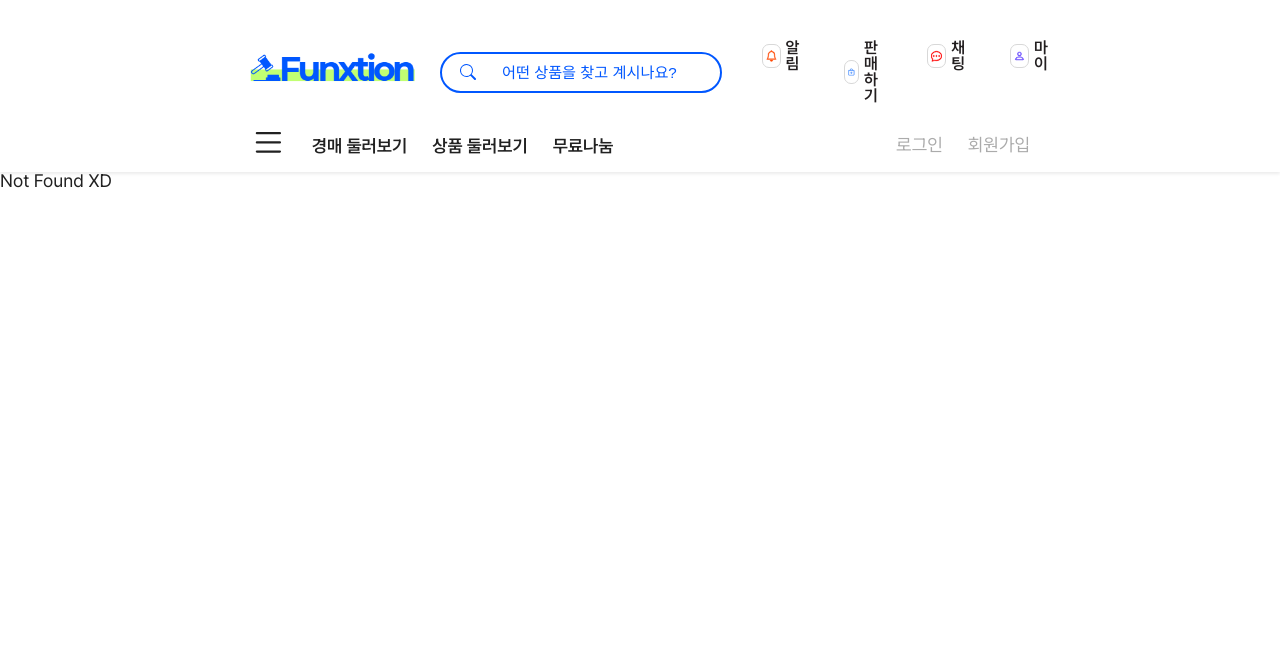
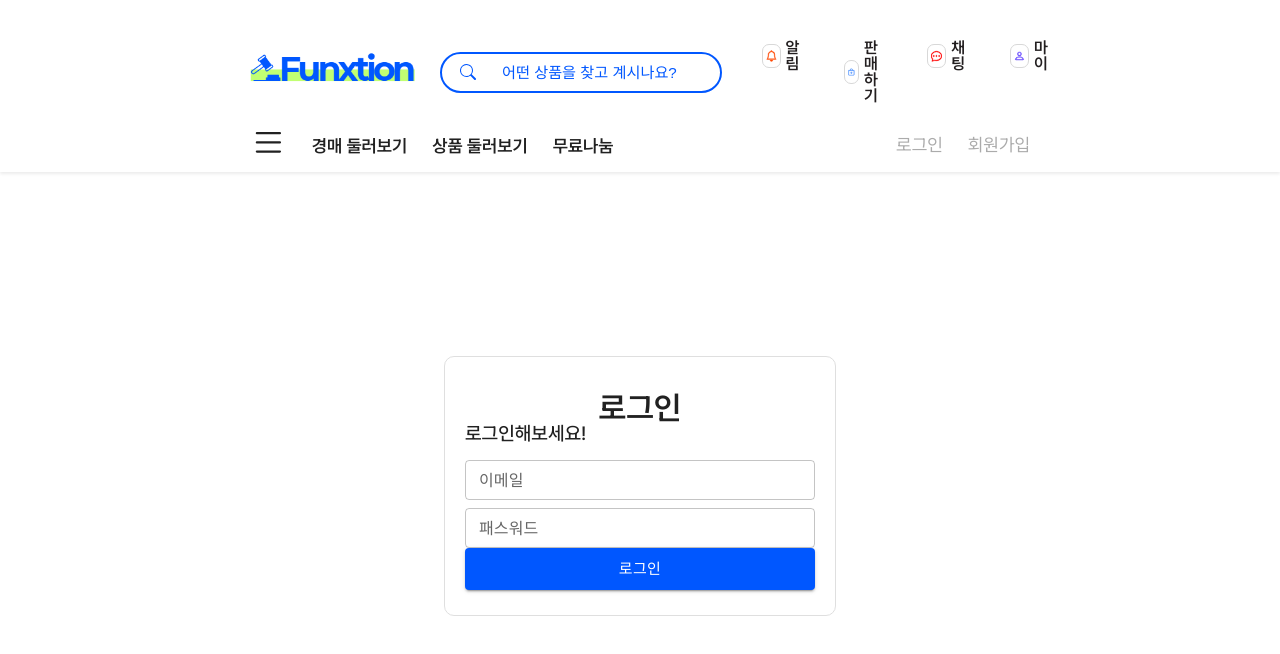
Before and after one commit to TeamFunxtion/fx-frontend, a Next.js app: page /auth/login in a window 1280 px wide. Before the commit this address had no page. Shown: the top 654 px of the page. Built offline with nearby package versions, Linux system fonts and the light colour scheme.

Commit message:
Design: 로그인/회원가입 레이아웃

```diff
--- /dev/null
+++ b/src/app/(auth)/auth/join/page.tsx
@@ -0,0 +1,7 @@
+export default function JoinPage() {
+	return (
+		<div>
+			<h1>Join</h1>
+		</div>
+	)
+}
--- /dev/null
+++ b/src/app/(auth)/auth/layout.module.css
@@ -0,0 +1,26 @@
+.container {
+  display: flex;
+  justify-content: center;
+  align-items: center;
+
+  height: 100%;
+}
+
+.formContainer {
+  width: 350px;
+  border: 1px solid rgb(223, 223, 223);
+  border-radius: 10px;
+  padding: 35px 20px 25px 20px;
+}
+
+.formContainer h1 {
+  font-size: 2rem;
+  font-weight: 600;
+  text-align: center;
+}
+
+.formContainer h3 {
+  font-size: 1.2rem;
+  font-weight: 500;
+  text-align: left;
+}
--- /dev/null
+++ b/src/app/(auth)/auth/layout.tsx
@@ -0,0 +1,15 @@
+import styles from "./layout.module.css"
+
+export default function AuthLayout({
+	children,
+}: Readonly<{
+	children: React.ReactNode;
+}>) {
+	return (
+		<div className={styles.container}>
+			<div className={styles.formContainer}>
+				{children}
+			</div>
+		</div>
+	);
+}
--- /dev/null
+++ b/src/app/(auth)/auth/login/page.module.css
@@ -0,0 +1,8 @@
+.loginButton {
+  width: 100%;
+  background-color: var(--primary-color) !important;
+}
+
+.loginButton:hover {
+  background-color: rgb(0, 75, 224) !important;
+}
--- /dev/null
+++ b/src/app/(auth)/auth/login/page.tsx
@@ -0,0 +1,18 @@
+import { TextField, Button } from "@mui/material";
+import styles from "./page.module.css";
+
+export default function LoginPage() {
+	return (
+		<div>
+			<div>
+				<h1>로그인</h1>
+				<h3>로그인해보세요!</h3>
+			</div>
+			<div>
+				<TextField fullWidth label="이메일" type="email" placeholder="이메일을 입력하세요." size="small" margin="normal" />
+				<TextField fullWidth label="패스워드" type="password" placeholder="패스워드를 입력하세요." size="small" />
+				<Button className={styles.loginButton} variant="contained" size="large">로그인</Button>
+			</div>
+		</div>
+	)
+}
--- a/src/app/layout.tsx
+++ b/src/app/layout.tsx
@@ -34,7 +34,9 @@ export default function RootLayout({
     <html lang="ko" className={`${pretendard.variable}`}>
       <body className={pretendard.className}>
         <Header />
-        {children}
+        <main>
+          {children}
+        </main>
       </body>
     </html>
   );
--- a/src/styles/globals.css
+++ b/src/styles/globals.css
@@ -45,3 +45,13 @@ a {
 .active {
   color: var(--primary-color);
 }
+
+html,
+body {
+  height: 100%;
+}
+
+main {
+  height: calc(100% - 171px);
+  padding: 0 250px 0 250px;
+}
```
Also changed, not shown: package.json (+6 -1 lines), 1 other file (tests, documents, lock files or other folders).
